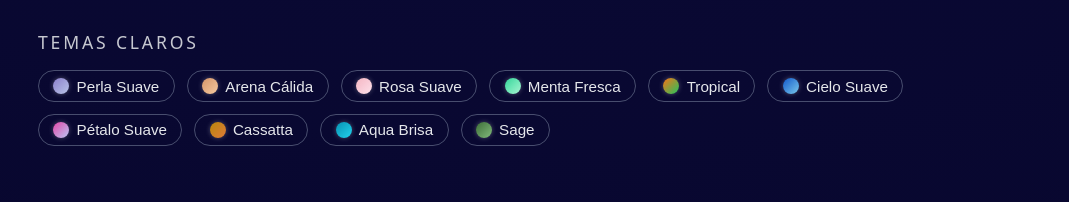
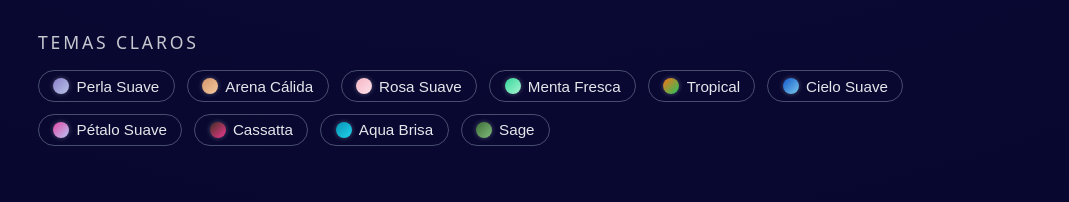
Before and after one commit to Laura-M-stack/laura-moyano-portfolio, a React (Vite) app: page / in a window 1280 px wide. Shown: the part 1213-1415 px from the top of the page, without its empty margins (102-1171 px from the left). Built offline with nearby package versions, Linux system fonts and the light colour scheme.

Commit message:
style: update theme pill

```diff
--- a/src/styles.css
+++ b/src/styles.css
@@ -2066,7 +2066,7 @@ main {
 }
 
 .theme-pill[data-theme="neapolitan"] .theme-pill-swatch {
-    background: linear-gradient(135deg, #b8860b, #e07b39);
+    background: linear-gradient(135deg,#422f21, #f03992);
 }
 
 .theme-pill[data-theme="aqua"] .theme-pill-swatch {
```
Also changed, not shown: 4 other files (tests, documents, lock files or other folders).
